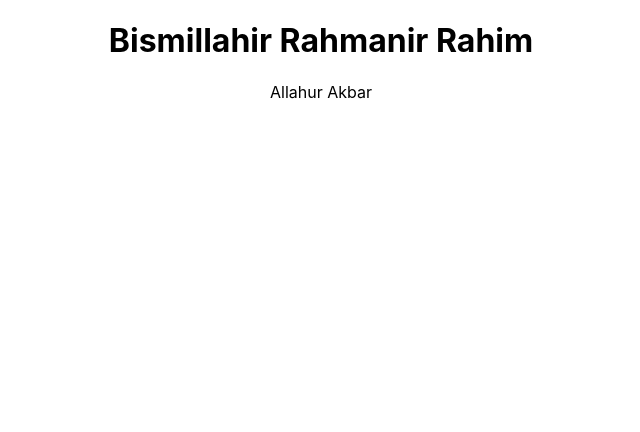
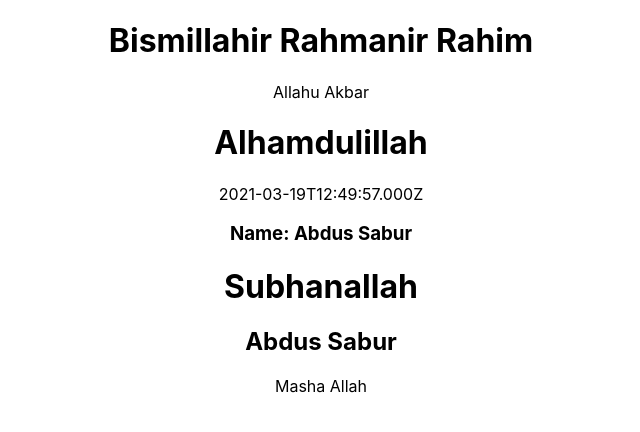
Before and after one commit to SR-Chowdhury/core-react-tutorial, a React (Create React App) app: page / in a window 1280 px wide. Shown: the top 432 px of the page, without its empty margins (319-959 px from the left). Built offline with nearby package versions, Linux system fonts and the light colour scheme.

Commit message:
4.6 use JSX

```diff
--- /dev/null
+++ b/src/L4/4.6_jsx_use_react.jsx
@@ -0,0 +1,53 @@
+import React from 'react';
+
+const CustomComponent = () => <h1>Alhamdulillah</h1>;
+
+class MyApp extends React.Component {
+
+    render() {
+
+        const obj = {
+            title: 'Rahman',
+            id: 'pId'
+        }
+
+        const name = "Abdus Sabur";
+
+        const test = (
+            <div>
+                <h1>Subhanallah</h1>
+                <h2>{name}</h2>
+                <p>Masha Allah</p>
+            </div>
+        );
+
+        return (
+            // <div className="App">
+            //     <h1>Bismillahir Rahmanir Rahim</h1>
+            //     <p>Allahu Akbar</p>
+            // </div>
+
+            // <React.Fragment>
+            //     <h1>Bismillahir Rahmanir Rahim</h1>
+            //     <p>Allahu Akbar</p>
+            // </React.Fragment>
+            // N.B. className is not valid in React.Fragment
+
+            // Shorhand of React.Fragment; And it works only >16v
+
+            <>
+                <h1 {...obj}>Bismillahir Rahmanir Rahim</h1>
+                <p>Allahu Akbar</p>
+                <CustomComponent/>
+                <p>{new Date().toISOString()}</p>
+                <h3>Name: {name}</h3>
+                {test}
+            </>
+
+        );
+
+    }
+
+}
+
+export default MyApp;
--- a/src/index.js
+++ b/src/index.js
@@ -3,7 +3,7 @@ import ReactDOM from 'react-dom';
 import './index.css';
 // import App from './components/app';
 // import App from './L4/4.2_component';
-import App from './L4/4.5_jsx-react';
+import App from './L4/4.6_jsx_use_react';
 import reportWebVitals from './reportWebVitals';
 
 ReactDOM.render(
```
